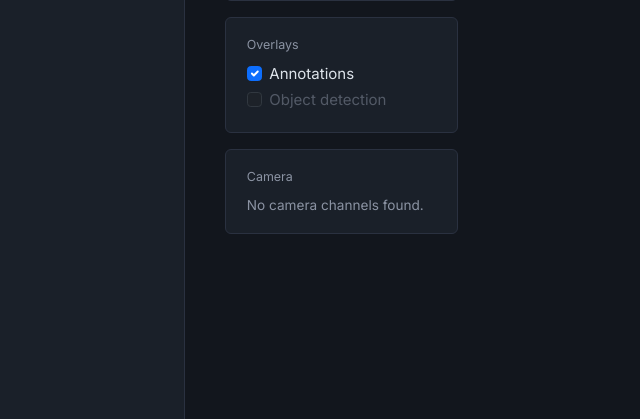
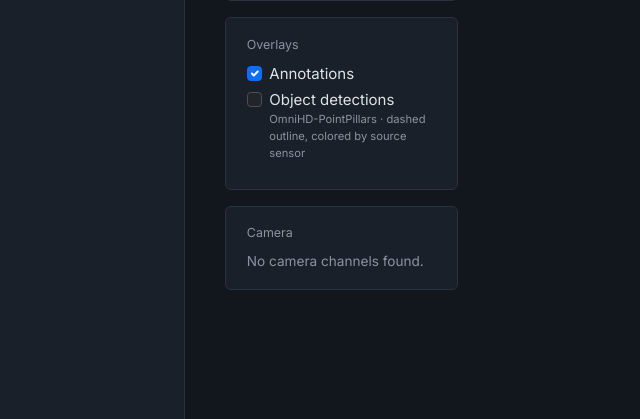
Before and after one commit to lailaamin70/Boeing-RADAR-Autonomous-, a Flask app: template dashboard/app/templates/scene_viewer.html in a window 1280 px wide. Shown: the part 381-800 px from the top of the page, without its empty margins (35-675 px from the left). Run offline with Flask 3, Linux system fonts and the light colour scheme; the template is opened without the code that fills it, so the values that code supplies are empty; some libraries are stand-ins or nearby versions.

Commit message:
Added object detection reading

```diff
--- a/dashboard/app/scene_viewer.py
+++ b/dashboard/app/scene_viewer.py
@@ -9,10 +9,11 @@ import matplotlib
 matplotlib.use("Agg")
 import matplotlib.pyplot as plt
 import numpy as np
-from app import geometry, truckscenes_loader as tsl
+from app import geometry, truckscenes_loader as tsl, detections_loader
 
 MODALITY_COLOR = {"radar": "#e2793d", "lidar": "#4bb4c4"}
 ANNOTATION_COLOR = "#f2e5c9"
+DETECTION_COLOR = {"radar": "#ff4d8d", "lidar": "#c6ff4d"}
 MAX_3D_POINTS_PER_MODALITY = 20000
 
 
@@ -123,7 +124,7 @@ def render_topdown_png(
             ax.plot(
                 closed[:, 0],
                 closed[:, 1],
-                c=MODALITY_COLOR.get(det["modality"], "#ffffff"),
+                c=DETECTION_COLOR.get(det["modality"], "#ffffff"),
                 linewidth=1.3,
                 linestyle="--",
                 label=label,
--- a/dashboard/app/static/js/scene_viewer.js
+++ b/dashboard/app/static/js/scene_viewer.js
@@ -17,14 +17,21 @@ const els = {
   cameraCol: document.getElementById("camera-col"),
   cameraSelect: document.getElementById("camera-select"),
   mainTitle: document.getElementById("main-view-title"),
+  showDetections: document.getElementById("show-detections"),
+  scoreWrap: document.getElementById("score-threshold-wrap"),
+  scoreSlider: document.getElementById("score-threshold"),
+  scoreLabel: document.getElementById("score-threshold-label"),
 };
 
 els.slider.max = Math.max(samples.length - 1, 0);
 
+let scoreTouched = false;
+
 const MODALITY_COLOR = { radar: "#e2793d", lidar: "#4bb4c4" };
+const ANNOTATION_COLOR = "#f2e5c9";
+const DETECTION_COLOR = { radar: "#ff4d8d", lidar: "#c6ff4d" };
 
 // Box edges: 0-3 front face, 4-7 rear face
-// connecting them.
 const BOX_EDGES = [
   [0, 1], [1, 2], [2, 3], [3, 0],
   [4, 5], [5, 6], [6, 7], [7, 4],
@@ -45,26 +52,64 @@ function showAnnotations() {
   return document.getElementById("show-annotations").checked;
 }
 
+function showDetections() {
+  return els.showDetections.checked;
+}
+
+function scoreThreshold() {
+  return scoreTouched ? els.scoreSlider.value : null;
+}
+
 function mediaUrl(filename) {
   return window.SCENE_ENDPOINTS.media.replace("__FILE__", filename);
 }
 
-function withSensorParams(base, sensors, annotations) {
+function withParams(base, sensors, annotations, detections, minScore) {
   const params = new URLSearchParams();
   sensors.forEach((s) => params.append("sensor", s));
   if (annotations) params.set("annotations", "1");
+  if (detections) {
+    params.set("detections", "1");
+    if (minScore !== null) params.set("min_score", minScore);
+  }
   return `${base}?${params.toString()}`;
 }
 
-function topdownUrl(token, sensors, annotations) {
-  return withSensorParams(window.SCENE_ENDPOINTS.topdown.replace("__TOKEN__", token), sensors, annotations);
+function topdownUrl(token, sensors, annotations, detections, minScore) {
+  return withParams(
+    window.SCENE_ENDPOINTS.topdown.replace("__TOKEN__", token),
+    sensors, annotations, detections, minScore
+  );
 }
 
-function pointsUrl(token, sensors, annotations) {
-  return withSensorParams(window.SCENE_ENDPOINTS.points.replace("__TOKEN__", token), sensors, annotations);
+function pointsUrl(token, sensors, annotations, detections, minScore) {
+  return withParams(
+    window.SCENE_ENDPOINTS.points.replace("__TOKEN__", token),
+    sensors, annotations, detections, minScore
+  );
 }
 
-async function render3D(sample, sensors, annotations) {
+function addBoxTrace(traces, box, { color, dash, width, name, legendgroup, showlegend }) {
+  const c = box.corners;
+  const x = [], y = [], z = [];
+  BOX_EDGES.forEach(([a, b]) => {
+    x.push(c[a][0], c[b][0], null);
+    y.push(c[a][1], c[b][1], null);
+    z.push(c[a][2], c[b][2], null);
+  });
+  traces.push({
+    type: "scatter3d",
+    mode: "lines",
+    name,
+    legendgroup,
+    showlegend,
+    x, y, z,
+    line: { color, width, dash },
+    hoverinfo: "skip",
+  });
+}
+
+async function render3D(sample, sensors, annotations, detections, minScore) {
   if (sensors.length === 0) {
     Plotly.purge(els.plot3dWrap);
     return;
@@ -72,7 +117,7 @@ async function render3D(sample, sensors, annotations) {
 
   let data;
   try {
-    const res = await fetch(pointsUrl(sample.token, sensors, annotations));
+    const res = await fetch(pointsUrl(sample.token, sensors, annotations, detections, minScore));
     data = await res.json();
   } catch (err) {
     els.plot3dWrap.innerHTML = `<div class="text-dim p-3">Couldn't load points: ${err.message}</div>`;
@@ -90,22 +135,27 @@ async function render3D(sample, sensors, annotations) {
   }));
 
   (data.annotations || []).forEach((box, i) => {
-    const c = box.corners;
-    const x = [], y = [], z = [];
-    BOX_EDGES.forEach(([a, b]) => {
-      x.push(c[a][0], c[b][0], null);
-      y.push(c[a][1], c[b][1], null);
-      z.push(c[a][2], c[b][2], null);
+    addBoxTrace(traces, box, {
+      color: ANNOTATION_COLOR,
+      dash: "solid",
+      width: 3,
+      name: "annotations",
+      legendgroup: "annotations",
+      showlegend: i === 0,
     });
-    traces.push({
-      type: "scatter3d",
-      mode: "lines",
-      name: "annotations",
-      showlegend: i === 0,
-      legendgroup: "annotations",
-      x, y, z,
-      line: { color: "#f2e5c9", width: 3 },
-      hoverinfo: "skip",
+  });
+
+  const seenDetModalities = new Set();
+  (data.detections || []).forEach((box) => {
+    const first = !seenDetModalities.has(box.modality);
+    seenDetModalities.add(box.modality);
+    addBoxTrace(traces, box, {
+      color: DETECTION_COLOR[box.modality] || "#ffffff",
+      dash: "dash",
+      width: 2,
+      name: `${box.modality} detections`,
+      legendgroup: `det-${box.modality}`,
+      showlegend: first,
     });
   });
 
@@ -151,18 +201,25 @@ function updateFrame() {
 
   const sensors = selectedSensors();
   const annotations = showAnnotations();
+  const detections = showDetections();
+  const minScore = scoreThreshold();
   const mode = viewMode();
+
+  els.scoreWrap.style.display = detections ? "" : "none";
+  els.scoreLabel.textContent = scoreTouched ? Number(els.scoreSlider.value).toFixed(2) : "default";
 
   if (mode === "topdown") {
     els.mainTitle.textContent = "Top-down";
     els.topdownWrap.style.display = "";
     els.plot3dWrap.style.display = "none";
-    els.topdownImg.src = sensors.length ? topdownUrl(sample.token, sensors, annotations) : "";
+    els.topdownImg.src = sensors.length
+      ? topdownUrl(sample.token, sensors, annotations, detections, minScore)
+      : "";
   } else {
     els.mainTitle.textContent = "3D";
     els.topdownWrap.style.display = "none";
     els.plot3dWrap.style.display = "";
-    render3D(sample, sensors, annotations);
+    render3D(sample, sensors, annotations, detections, minScore);
   }
 
   updateCamera(sample);
@@ -215,6 +272,11 @@ els.slider.addEventListener("input", (e) => {
 document.querySelectorAll('input[name="view_mode"]').forEach((el) => el.addEventListener("change", updateFrame));
 document.querySelectorAll(".sensor-check").forEach((el) => el.addEventListener("change", updateFrame));
 document.getElementById("show-annotations").addEventListener("change", updateFrame);
+els.showDetections.addEventListener("change", updateFrame);
+els.scoreSlider.addEventListener("input", () => {
+  scoreTouched = true;
+  updateFrame();
+});
 if (els.cameraSelect) {
   els.cameraSelect.addEventListener("change", () => updateCamera(samples[frameIndex]));
 }
--- a/dashboard/app/templates/scene_viewer.html
+++ b/dashboard/app/templates/scene_viewer.html
@@ -44,11 +44,21 @@
           <input class="form-check-input" type="checkbox" id="show-annotations" checked>
           <label class="form-check-label" for="show-annotations">Annotations</label>
         </div>
-        <div class="form-check">
-          <input class="form-check-input" type="checkbox" id="show-detections" disabled>
-          <label class="form-check-label text-dim" for="show-detections">
-            Object detection
+        <div class="form-check mb-2">
+          <input class="form-check-input" type="checkbox" id="show-detections">
+          <label class="form-check-label" for="show-detections">
+            Object detections
+            <div class="text-dim" style="font-size:.7rem">OmniHD-PointPillars &middot; dashed outline, colored by source sensor</div>
           </label>
+        </div>
+        <div id="score-threshold-wrap" style="display:none">
+          <label for="score-threshold" class="text-dim" style="font-size:.72rem">
+            Min score: <span id="score-threshold-label" class="mono">default</span>
+          </label>
+          <input type="range" id="score-threshold" class="form-range" min="0" max="1" step="0.05" value="">
+          <div class="text-dim" style="font-size:.68rem">
+            Radar detections are mostly noise (mAP &asymp; 0.001) &mdash; raise this to clean them up
+          </div>
         </div>
       </div>
 
```
Also changed, not shown: dashboard/app/detections_loader.py (added, +71 -0 lines), dashboard/app/routes.py (+23 -2 lines).
